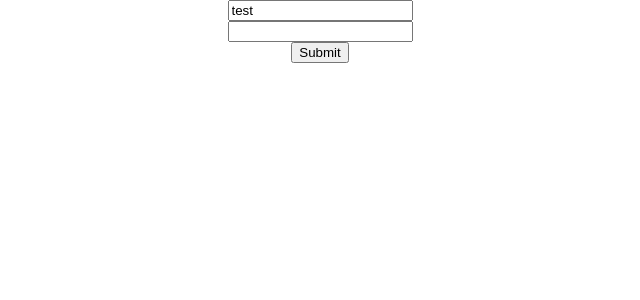
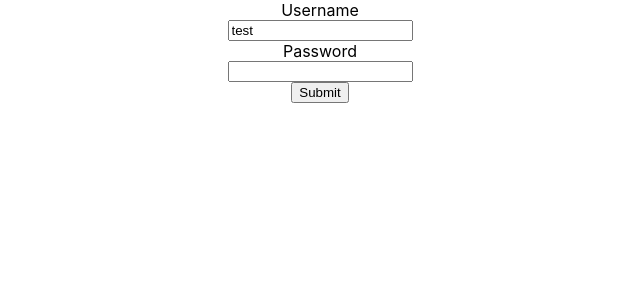
Before and after one commit to Javimtib92/my-app, a React (Create React App) app: page / in a window 1280 px wide. Shown: the top 300 px of the page, without its empty margins (320-960 px from the left). Built offline with nearby package versions, Linux system fonts and the light colour scheme.

Commit message:
Implement AuthProvider

```diff
--- a/jsconfig.json
+++ b/jsconfig.json
@@ -9,7 +9,8 @@
       "@utils": ["./src/utils"],
       "@pages": ["./src/pages"],
       "@components": ["./src/components"],
-      "@hooks": ["./src/hooks"]
+      "@hooks": ["./src/hooks"],
+      "@context": ["./src/context"]
     }
   },
   "exclude": ["node_modules", "**/node_modules/*", "build"]
--- a/src/App.js
+++ b/src/App.js
@@ -1,3 +1,5 @@
+import AuthContext from '@context/AuthContext'
+import { useLocalStorage } from '@hooks'
 import { QueryClient, QueryClientProvider } from 'react-query'
 import { ReactQueryDevtools } from 'react-query/devtools'
 
@@ -7,10 +9,19 @@ import AppRouter from './AppRouter'
 const queryClient = new QueryClient()
 
 export default function App() {
+  // We get the token and the setter to set the token on demand
+  const [token, setToken] = useLocalStorage('auth')
+
+  const storeToken = () => {
+    setToken({ token: true })
+  }
+
   return (
     <QueryClientProvider client={queryClient}>
-      <AppRouter />
-      <ReactQueryDevtools initialIsOpen={false} />
+      <AuthContext.Provider value={{ isLoggedIn: !!token, storeToken }}>
+        <AppRouter />
+        <ReactQueryDevtools initialIsOpen={false} />
+      </AuthContext.Provider>
     </QueryClientProvider>
   )
 }
--- a/src/AppRouter.js
+++ b/src/AppRouter.js
@@ -1,5 +1,5 @@
 import PrivateRoute from '@components/PrivateRoute/PrivateRoute'
-import { useLocalStorage } from '@hooks'
+import { useAuth } from '@hooks'
 import { lazy, Suspense } from 'react'
 import {
   BrowserRouter as Router,
@@ -12,7 +12,7 @@ const Login = lazy(() => import('@pages/Login'))
 const Navigation = lazy(() => import('@components/Navigation/Navigation'))
 
 export default function AppRouter() {
-  const [auth] = useLocalStorage('auth')
+  const { isLoggedIn } = useAuth()
 
   return (
     <Router>
@@ -21,7 +21,7 @@ export default function AppRouter() {
               renders the first one that matches the current URL. */}
         <Switch>
           <Route exact path="/">
-            {auth?.token ? <Redirect to="/dashboard/home" /> : <Login />}
+            {isLoggedIn ? <Redirect to="/dashboard/home" /> : <Login />}
           </Route>
 
           <PrivateRoute path="/dashboard">
--- a/src/components/LoginForm/LoginForm.js
+++ b/src/components/LoginForm/LoginForm.js
@@ -1,6 +1,6 @@
 import { login } from '@api/auth'
 import { yupResolver } from '@hookform/resolvers/yup'
-import { useLocalStorage } from '@hooks'
+import { useAuth } from '@hooks'
 import { Flex } from '@ui'
 import { useState } from 'react'
 import { useForm } from 'react-hook-form'
@@ -18,7 +18,7 @@ const schema = yup.object().shape({
 })
 
 export default function LoginForm() {
-  const [, setToken] = useLocalStorage('auth')
+  const { storeToken } = useAuth()
   const [loading, setLoading] = useState(false)
   const [authError, setAuthError] = useState(null)
   const { register, handleSubmit, errors } = useForm({
@@ -37,14 +37,12 @@ export default function LoginForm() {
   const mutation = useMutation((userCreds) => login(userCreds), {
     onSuccess: () => {
       // For now we just fake the token
-      setToken({ token: true })
+      storeToken({ token: true })
       const { from } = location.state || { from: { pathname: '/' } }
       history.replace(from)
     },
     onError: (error) => {
       setAuthError(error)
-    },
-    onSettled: () => {
       setLoading(false)
     },
   })
@@ -52,9 +50,20 @@ export default function LoginForm() {
   return (
     <form onSubmit={handleSubmit(onSubmit)}>
       <Flex dir="column" align="center">
-        <input name="username" defaultValue="test" ref={register} />
+        <label htmlFor="username">Username</label>
+        <input
+          id="username"
+          name="username"
+          defaultValue="test"
+          ref={register}
+        />
         {errors.username && <span>{errors.username.message}</span>}
-        <input name="password" ref={register({ required: true })} />
+        <label htmlFor="password">Password</label>
+        <input
+          id="password"
+          name="password"
+          ref={register({ required: true })}
+        />
         {errors.password && <span>{errors.password.message}</span>}
 
         <input type="submit" />
--- a/src/components/PrivateRoute/PrivateRoute.js
+++ b/src/components/PrivateRoute/PrivateRoute.js
@@ -1,15 +1,15 @@
-import { useLocalStorage } from '@hooks'
+import { useAuth } from '@hooks'
 import PropTypes from 'prop-types'
 import { Route, Redirect } from 'react-router-dom'
 
 export default function PrivateRoute({ children, ...rest }) {
-  const [auth] = useLocalStorage('auth')
+  const { isLoggedIn } = useAuth()
 
   return (
     <Route
       {...rest}
       render={({ location }) =>
-        auth && auth.token ? (
+        isLoggedIn ? (
           children
         ) : (
           <Redirect
--- a/src/config/aliases.js
+++ b/src/config/aliases.js
@@ -6,6 +6,7 @@ const aliases = (prefix = `src`) => ({
   '@pages': `${prefix}/pages`,
   '@components': `${prefix}/components`,
   '@hooks': `${prefix}/hooks`,
+  '@context': `${prefix}/context`,
 })
 
 module.exports = aliases
--- /dev/null
+++ b/src/context/AuthContext.js
@@ -0,0 +1,8 @@
+import { createContext } from 'react'
+
+const AuthContext = createContext({
+  isLoggedIn: false,
+  storeToken: () => {},
+})
+
+export default AuthContext
--- a/src/hooks/index.js
+++ b/src/hooks/index.js
@@ -1,2 +1,2 @@
-// eslint-disable-next-line import/prefer-default-export
 export { default as useLocalStorage } from '@hooks/useLocalStorage'
+export { default as useAuth } from '@hooks/useAuth'
--- /dev/null
+++ b/src/hooks/useAuth.js
@@ -0,0 +1,6 @@
+import AuthContext from '@context/AuthContext'
+import { useContext } from 'react'
+
+export default function useAuth() {
+  return useContext(AuthContext)
+}
```
Also changed, not shown: 1 other file (tests, documents, lock files or other folders).
